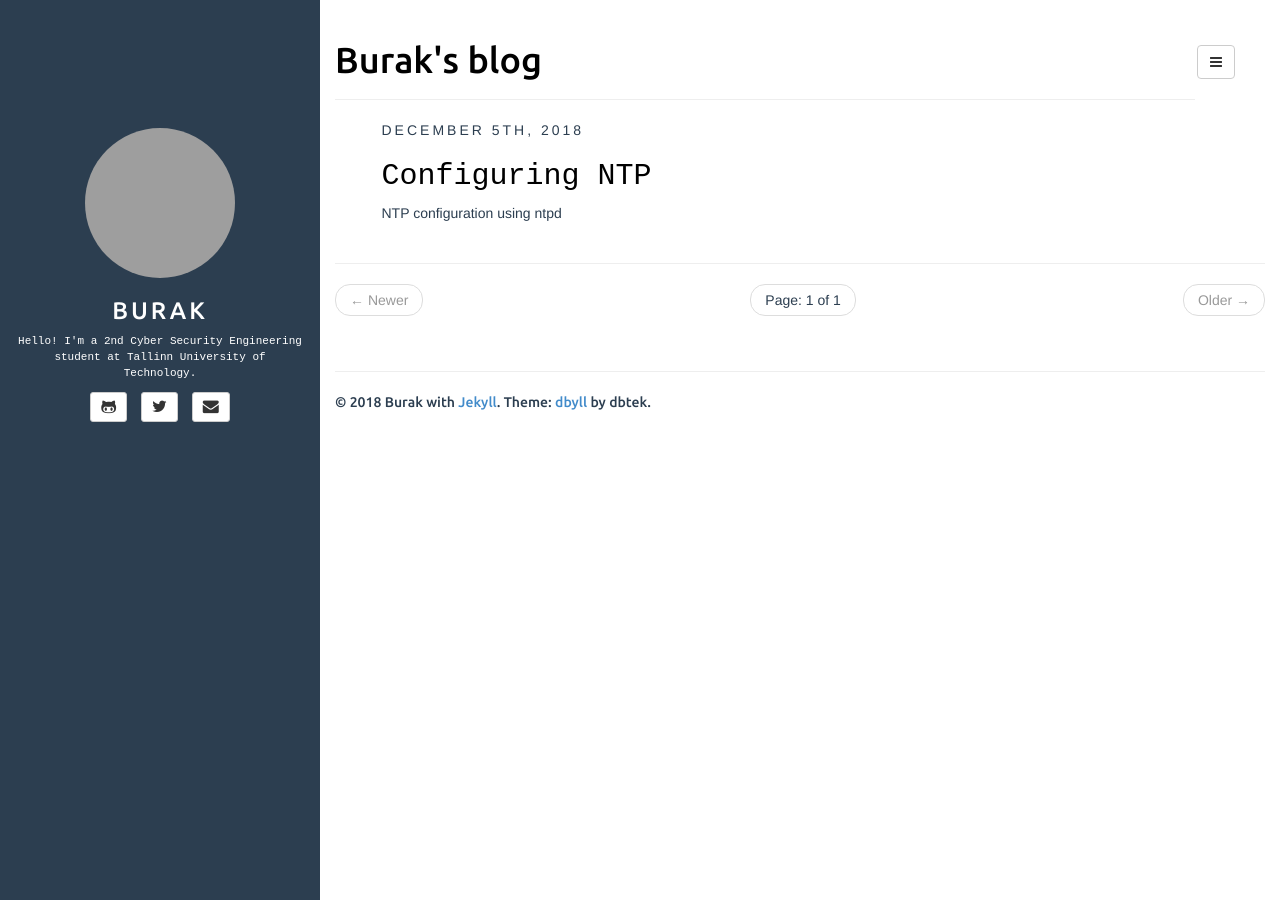
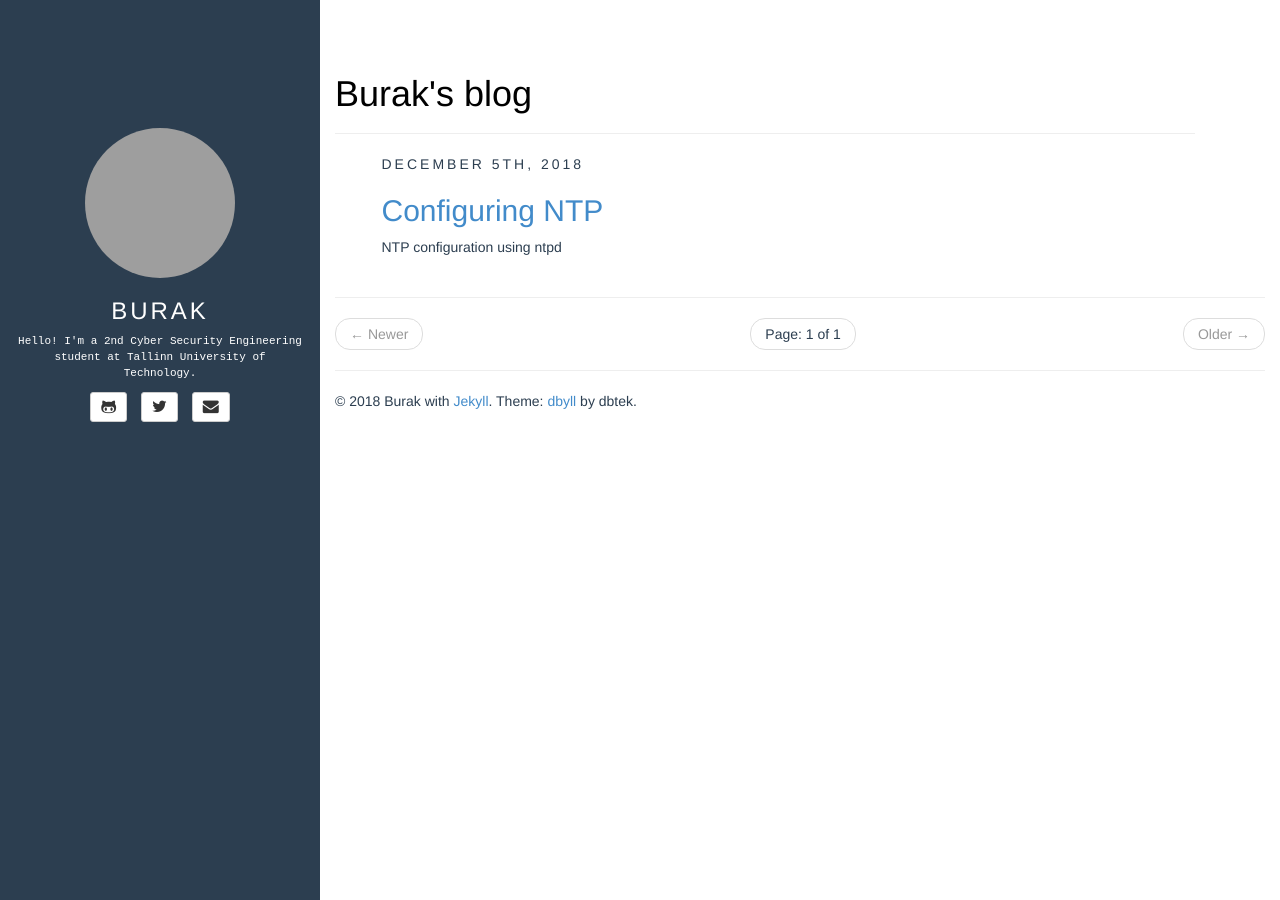
Before and after one commit to mavzerburak0/mavzerburak0.github.io, a Jekyll site: the page built from index.html, in a window 1280 px wide. Built offline with Jekyll 4.4.1, drawn with Linux system fonts in a browser that asks for light colours; the list of posts is cut into pages by our own code; grey boxes are pictures that could not be loaded.

Commit message:
Font change

```diff
--- a/assets/css/style.css
+++ b/assets/css/style.css
@@ -114,7 +114,7 @@ article.home div a, article.home pre a { color: #2c3e50; }
 article.home div a:hover, article.home pre a:hover { color: #2c3e50; text-decoration: none; }
 article img { max-width: 100%; }
 
-h1,h2,h3,h4,h5,h6 { font-family: 'Ubuntu', sans-serif; }
+h1,h2,h3,h4,h5,h6 { font-family: "Courier New, Courier, monospace; }
 article.home h1,
 article.home h2,
 article.home h3,
```
